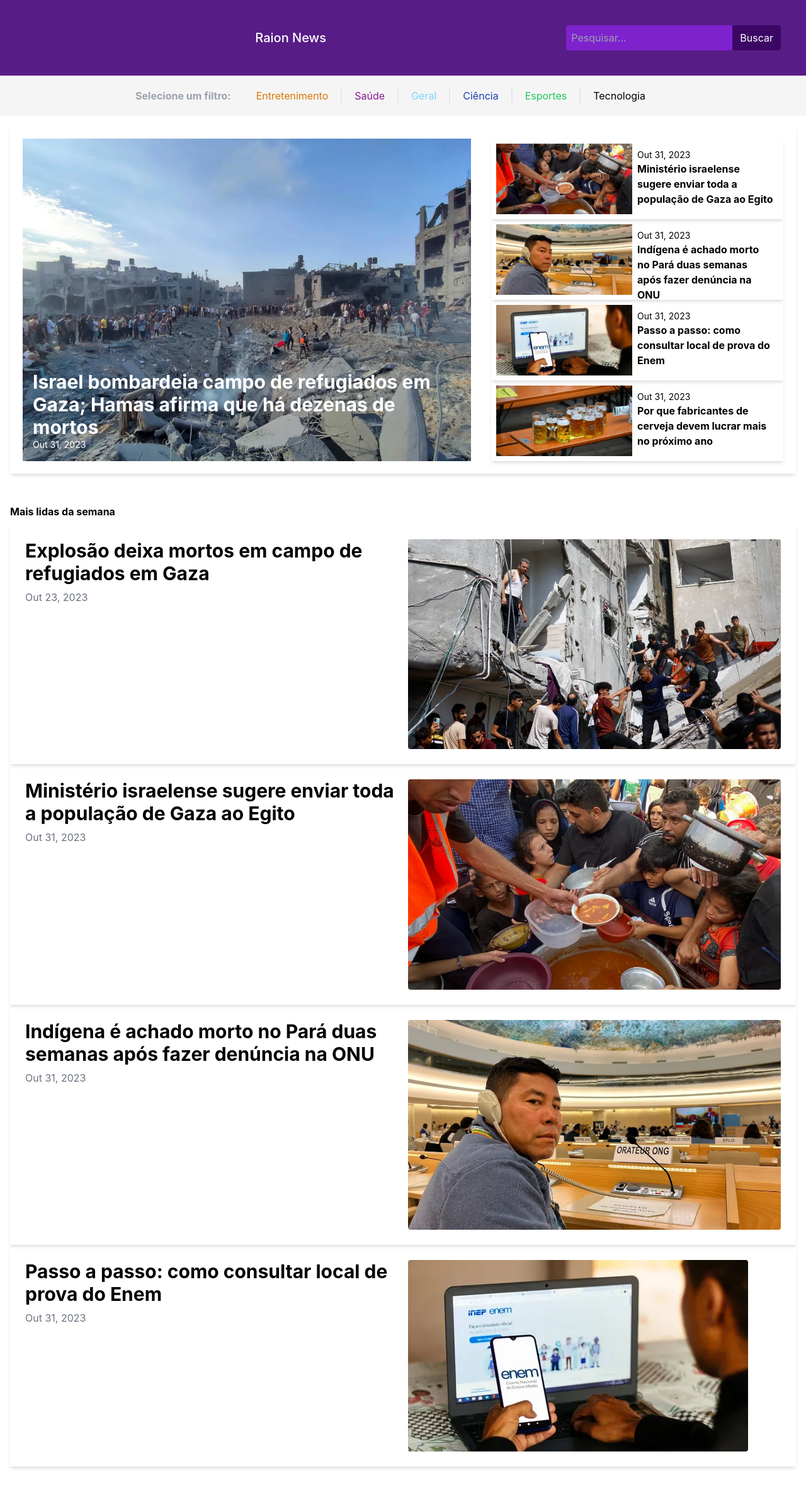
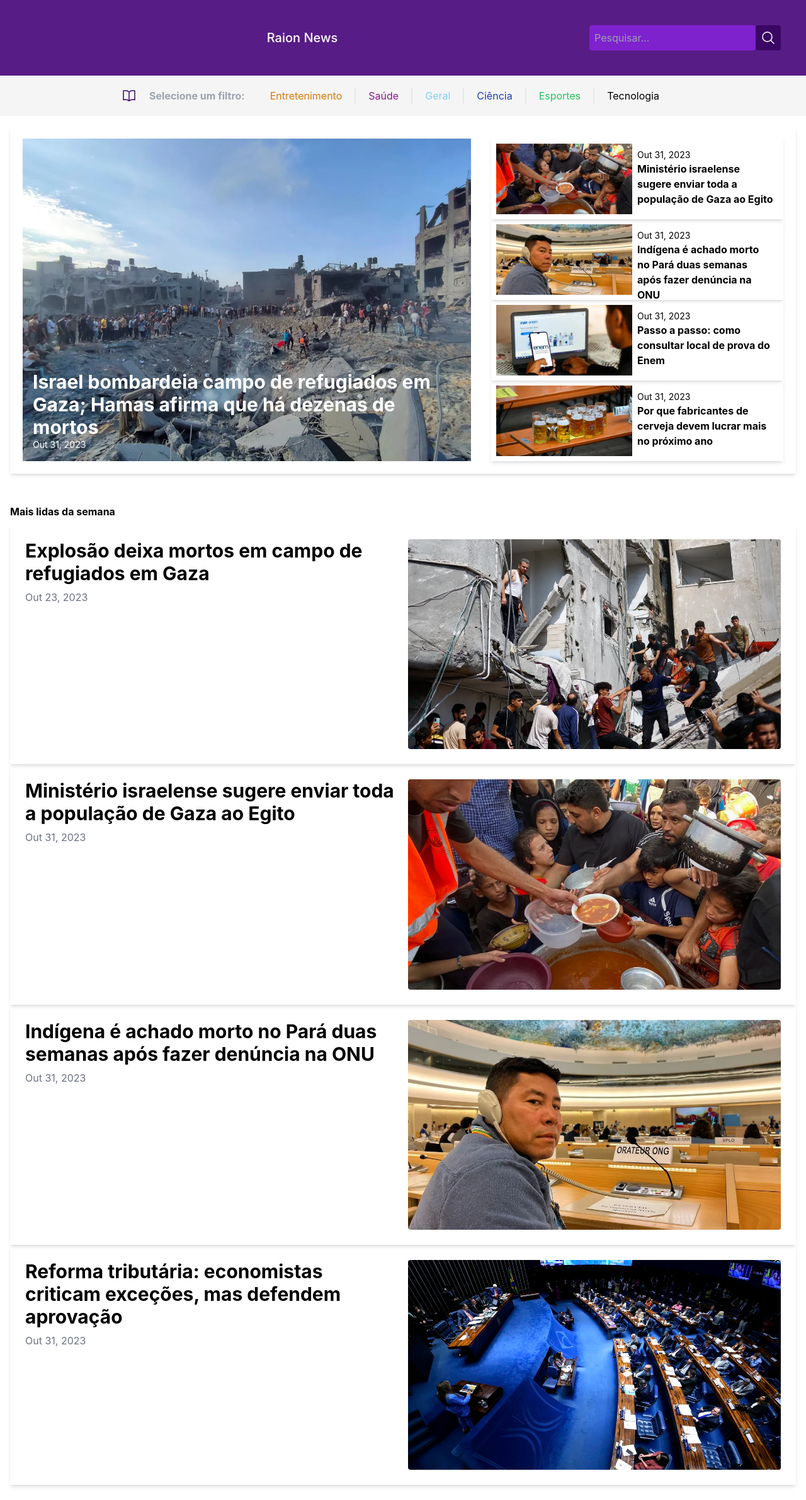
Before and after one commit to annxe/technicaltest-news, a React (Create React App) app in the folder technicaltest-react/: page / in a window 1280 px wide. Shown: the whole page at 63% size. Before the commit the page ends 2352 px from the top, so only its background shows below. Built offline with nearby package versions, Linux system fonts and the light colour scheme.

Commit message:
adicionando icons

```diff
--- a/technicaltest-react/src/Header.js
+++ b/technicaltest-react/src/Header.js
@@ -7,13 +7,19 @@ function Header() {
           <div className="text-center text-xl text-white font-medium flex-1">
             <h1>Raion News</h1>
           </div>
-          <div class="mt-3 md:mt-0 md:ml-4">
-            <input  type="searh" class="bg-purple-700 text-gray-900 p-2 rounded" placeholder="Pesquisar..."></input>
-            <button class="bg-purple-950 text-white px-3 py-2 rounded">Buscar</button>
+          <div class="mt-3 md:mt-0 md:ml-4 flex items-center">
+            <input  type="searh" class="bg-purple-700 text-gray-900 p-2 rounded  hidden md:block" placeholder="Pesquisar..."></input>
+            <button class="bg-purple-900 md:bg-purple-950 text-white p-2 rounded">
+              <svg xmlns="http://www.w3.org/2000/svg" fill="none" viewBox="0 0 24 24" stroke-width="1.5" stroke="currentColor" class="w-6 h-6">
+                <path stroke-linecap="round" stroke-linejoin="round" d="M21 21l-5.197-5.197m0 0A7.5 7.5 0 105.196 5.196a7.5 7.5 0 0010.607 10.607z" />
+              </svg>
+            </button>
           </div>
         </div>
         <div class="flex justify-center bg-neutral-100 text-black p-8 md:p-5">
           <ul class="flex flex-wrap justify-center items-center">
+            <li class="mr-5 md:mr-5 font-bold text-purple-950"><svg xmlns="http://www.w3.org/2000/svg" fill="none" viewBox="0 0 24 24" stroke-width="1.5" stroke="currentColor" class="w-6 h-6">
+              <path stroke-linecap="round" stroke-linejoin="round" d="M12 6.042A8.967 8.967 0 006 3.75c-1.052 0-2.062.18-3 .512v14.25A8.987 8.987 0 016 18c2.305 0 4.408.867 6 2.292m0-14.25a8.966 8.966 0 016-2.292c1.052 0 2.062.18 3 .512v14.25A8.987 8.987 0 0018 18a8.967 8.967 0 00-6 2.292m0-14.25v14.25" /></svg></li>
             <li class="mr-5 md:mr-5 pr-5 font-bold text-gray-400"><p>Selecione um filtro:</p></li>
             <li class="mr-5 pr-5 text-amber-600 border-r-2"><a href="">Entretenimento</a></li>
             <li class="mr-5 pr-5 text-fuchsia-800 border-r-2"><a href="">Saúde</a></li>
--- a/technicaltest-react/src/blade.js
+++ b/technicaltest-react/src/blade.js
@@ -43,11 +43,11 @@ function Blade() {
                     <li>
                         <div class="grid grid-cols-1 md:grid-cols-2 gap-4 shadow-md p-6 items-end md:flex-row md:flex-col">
                             <div class="self-start">
-                                <h2 class="text-3xl font-bold mb-2">Passo a passo: como consultar local de prova do Enem</h2>
+                                <h2 class="text-3xl font-bold mb-2">Reforma tributária: economistas criticam exceções, mas defendem aprovação</h2>
                                 <span class="text-gray-500">Out 31, 2023</span>
                             </div>
                             <div class="self-center md:self-end">
-                                <img src="/enem.jpg" alt="Notícia" class="rounded"></img>
+                                <img src="/reforma-tributaria.jpg" alt="Notícia" class="rounded"></img>
                             </div>
                         </div>
                     </li>
```
Also changed, not shown: technicaltest-react/public/reforma-tributaria.jpg (added), 1 other file (tests, documents, lock files or other folders).
